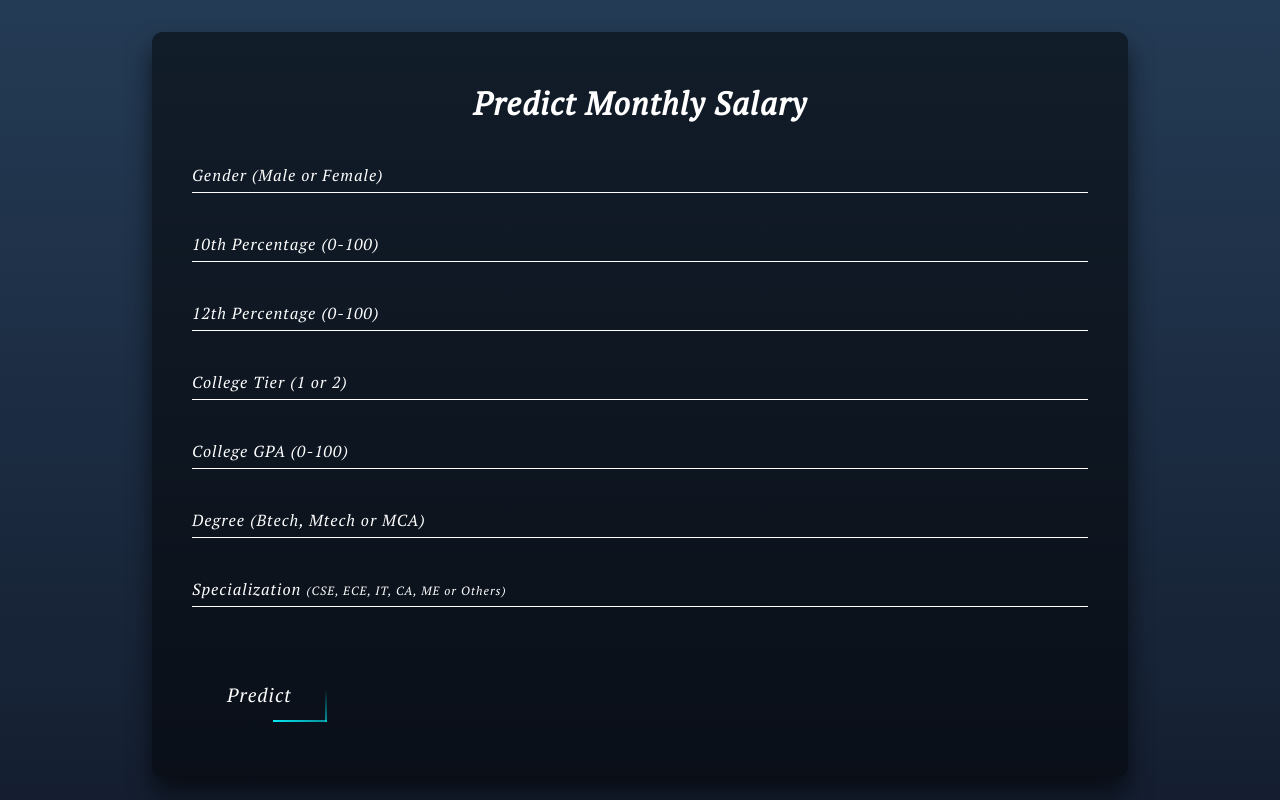
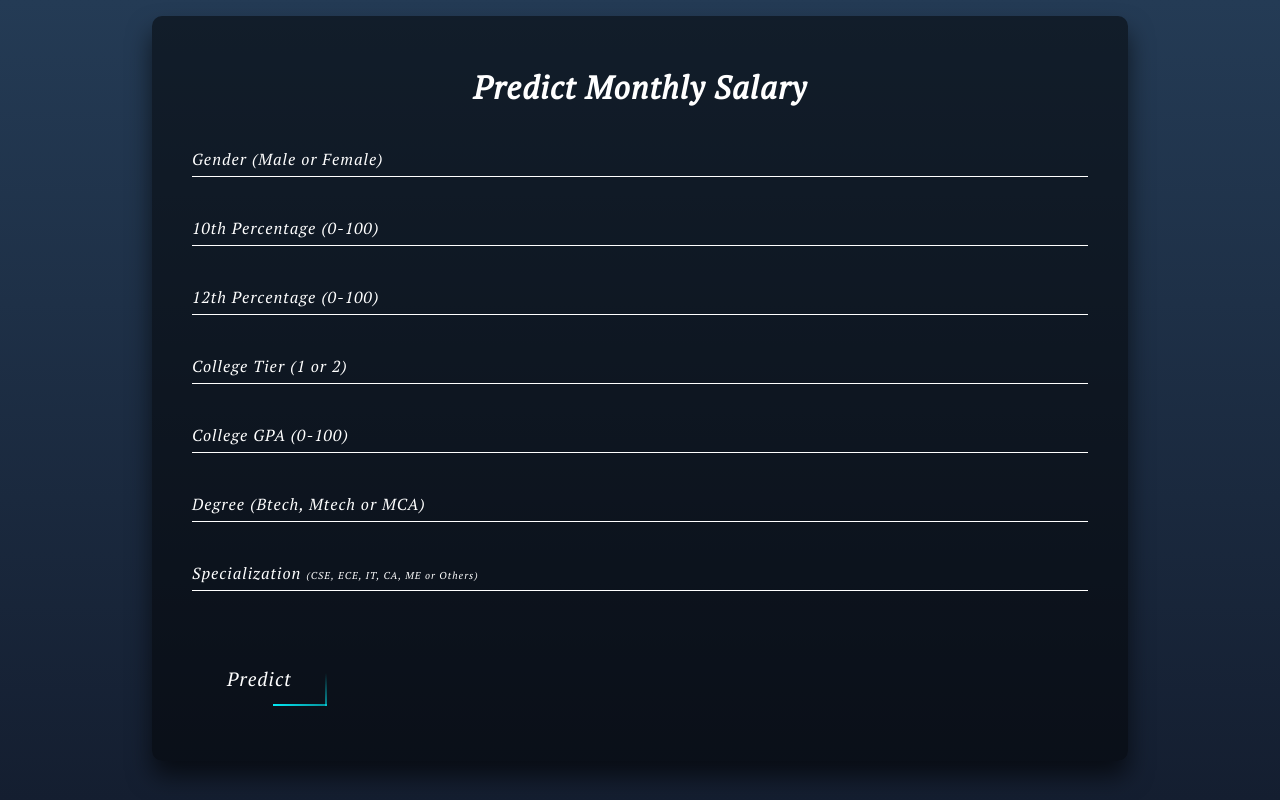
Before and after one commit to naumankazi/heroku_template, a Flask app: page / in a window 1280 px wide. Run offline with Flask 2, Linux system fonts and the light colour scheme; parts of the project's set-up code (start-up, migrations or seed data) failed here and were passed over.

Commit message:
Update form.html

```diff
--- a/templates/form.html
+++ b/templates/form.html
@@ -23,7 +23,7 @@ body {
 }
 
 .login-form {
-  top: 4%;
+  top: 2%;
   position: absolute;
   left: 5%;
   right: 5%;
@@ -288,7 +288,7 @@ body {
           </div>
           <div class="user-box">
             <input type="text" name="Spec" required="required">
-            <label>Specialization <span style=" font-size: 12px; ">(CSE, ECE, IT, CA, ME or Others)</span></label>
+            <label>Specialization <span style=" font-size: 10px; ">(CSE, ECE, IT, CA, ME or Others)</span></label>
           </div>
           <div class="user-box">
           <a href="#">
```
